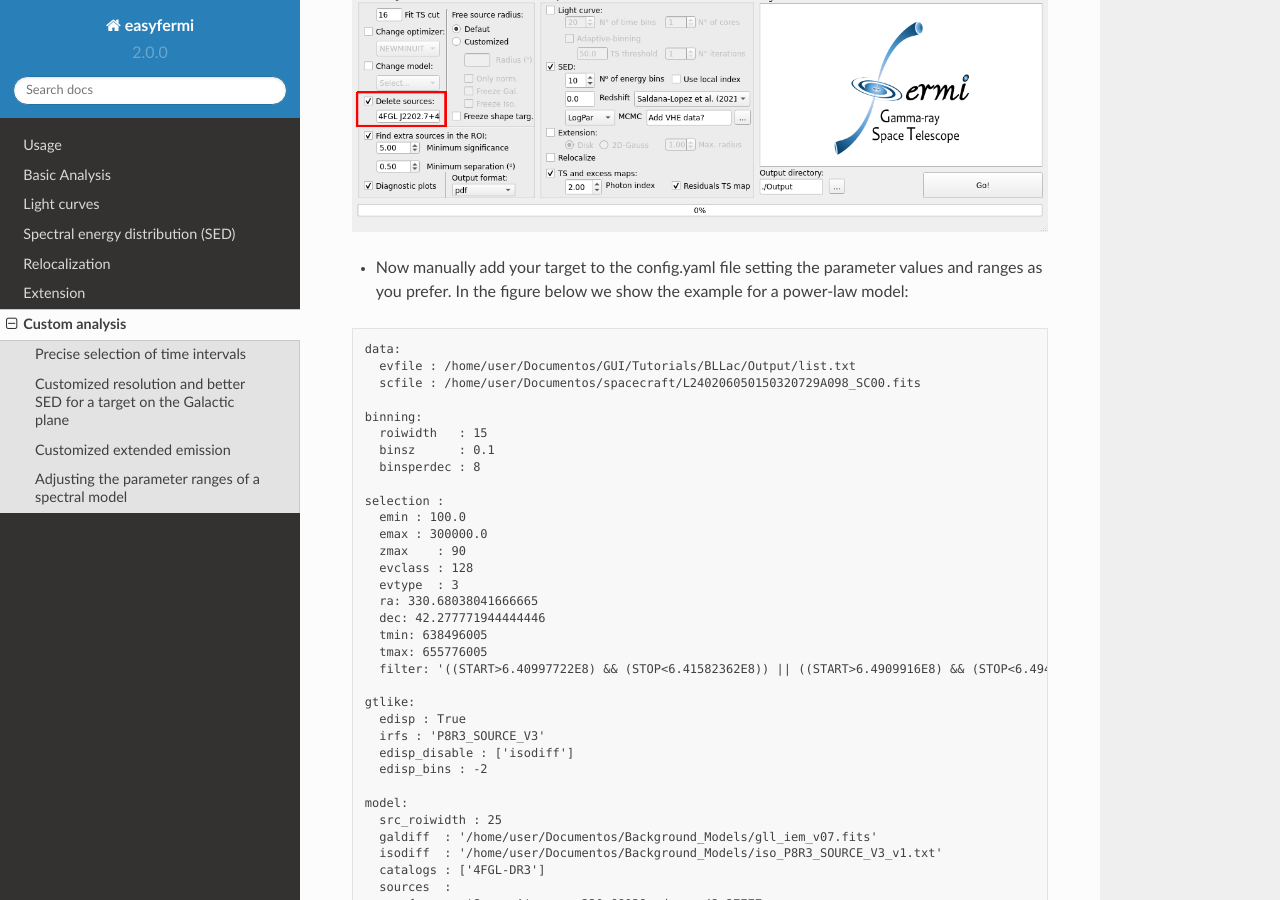
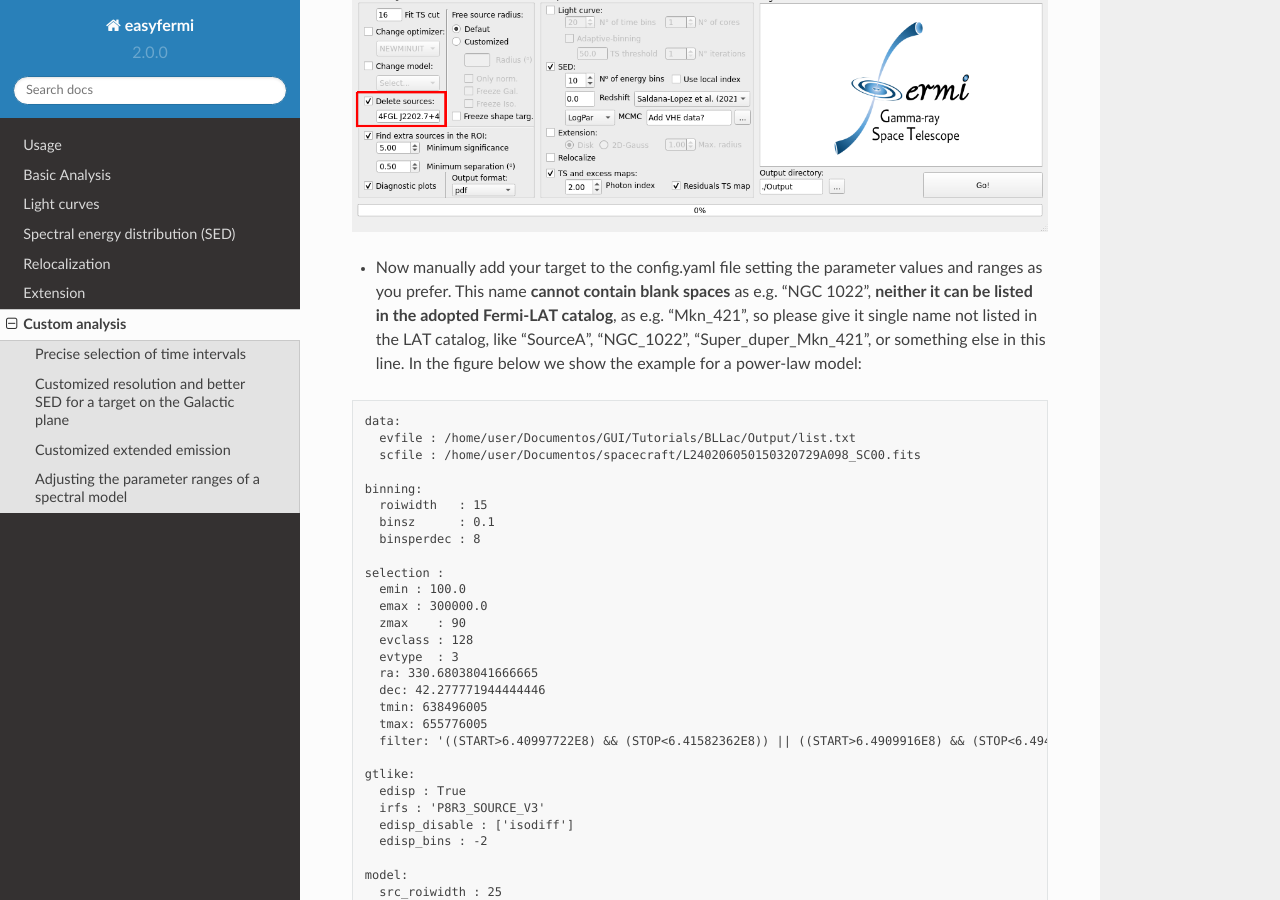
Before and after one commit to ranieremenezes/easyfermi, a Sphinx documentation site: the page built from docs/source/custom_analysis.rst, in a window 1280 px wide and 900 px high, scrolled down 4765 px. Built offline with Sphinx 7.4.7 and the Read the Docs theme 2.0.0, drawn with Linux system fonts in a browser that asks for light colours.

Commit message:
Update custom_analysis.rst

```diff
--- a/docs/source/custom_analysis.rst
+++ b/docs/source/custom_analysis.rst
@@ -186,8 +186,7 @@ Let's say you want to modify the values and/or ranges for the parameters in a sp
 .. image:: ./easyfermi_window_delete_source.png
   :width: 700
 
-* Now manually add your target to the config.yaml file setting the parameter values and ranges as you prefer. In the figure below we show the example for a power-law model:
-
+* Now manually add your target to the config.yaml file setting the parameter values and ranges as you prefer. This name **cannot contain blank spaces** as e.g. "NGC 1022", **neither it can be listed in the adopted Fermi-LAT catalog**, as e.g. "Mkn_421", so please give it single name not listed in the LAT catalog, like "SourceA", "NGC_1022", "Super_duper_Mkn_421", or something else in this line. In the figure below we show the example for a power-law model:
 .. code-block::
 
     data:
```
